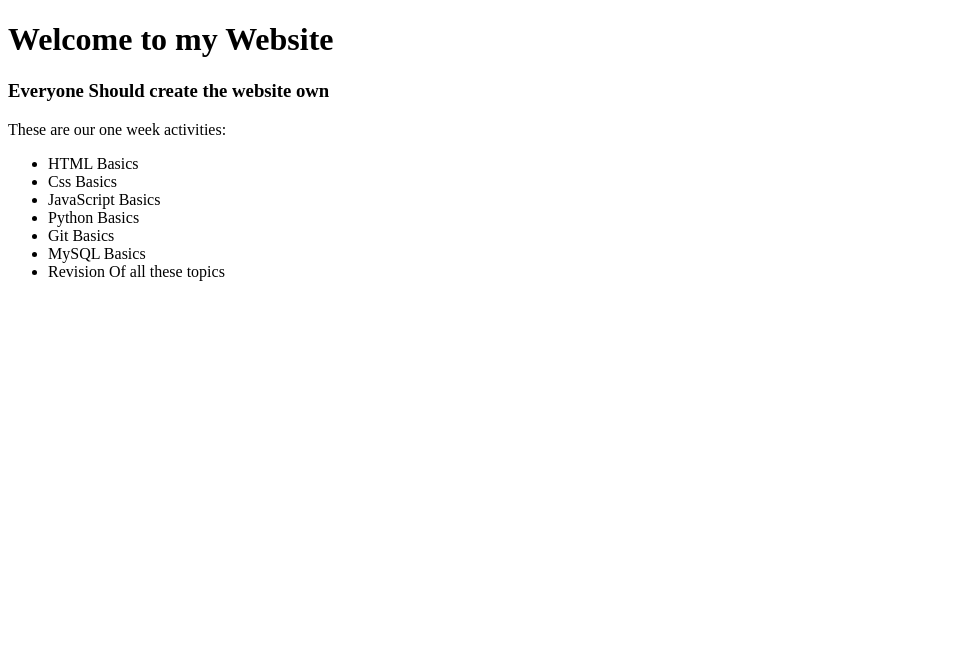
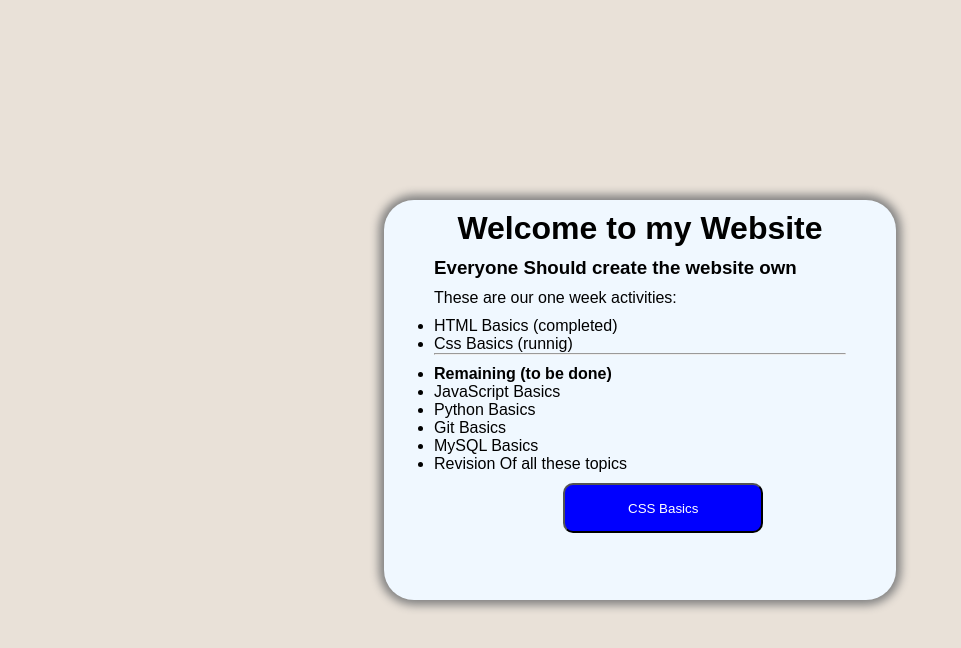
Before and after one commit to soyabgadekar2-hue/20-Basic-web-project, a plain HTML site: page Basic Html/index.html in a window 1280 px wide. Shown: the whole page, without its empty margins (0-961 px from the left). Drawn offline with Linux system fonts and the light colour scheme.

Commit message:
Addes css

```diff
--- a/Basic Html/index.html
+++ b/Basic Html/index.html
@@ -4,19 +4,30 @@
     <meta charset="UTF-8">
     <meta name="viewport" content="width=device-width, initial-scale=1.0">
     <title>My Html Page</title>
+    <link rel="stylesheet" href="style.css">
 </head>
 <body>
+    <div class="main">
+
         <h1>Welcome to my Website </h1>
         <h3>Everyone Should create the website own</h3>
         <p>These are our one week activities:</p>
+        <div class="list">
             <ul>
-        <li>HTML Basics</li>
-        <li>Css Basics</li>
+                <li>HTML Basics (completed)</li>
+                <li>Css Basics (runnig)</li><hr>
+                <li id="remain"><b>Remaining (to be done)</b></li>
                 <li>JavaScript Basics</li>
                 <li>Python Basics</li>
                 <li>Git Basics</li>
                 <li>MySQL Basics</li>
                 <li>Revision Of all these topics</li>
              </ul>
+        </div>
+
+            <button>CSS Basics</button>
+
+
+    </div>
 </body>
 </html>
--- /dev/null
+++ b/Basic Html/style.css
@@ -0,0 +1,56 @@
+* {
+    margin:0;
+    padding:0;
+    box-sizing:border-box;
+}
+
+body{
+    font-family: Arial, sans-serif;
+    height: 100vh;
+    width:100vw;
+    background-color: rgb(233, 225, 216);
+    display:flex;
+    justify-content:center;
+    align-items:center;
+}
+
+.main {
+    border-radius:30px;
+    background-color: aliceblue;
+    height:50%;
+    width:40%;
+    box-shadow: 0px 0px 10px 5px gray;
+}
+
+h1 {
+    margin:10px auto;
+    text-align: center;
+}
+
+h3 {
+    margin:10px 50px;
+    text-align: left;
+}
+
+p {
+    margin:10px 50px;
+    text-align: left;
+}
+
+.list {
+    margin:10px 50px;
+    text-align: left;
+}
+
+#remain {
+    margin-top: 10px;
+}
+
+button {
+    background-color: blue;
+    border-radius:10px;
+    color:white;
+    margin:0 35%;
+    width:200px;
+    height:50px;
+}
```
Lines whose indentation alone changed are shown as unchanged.
